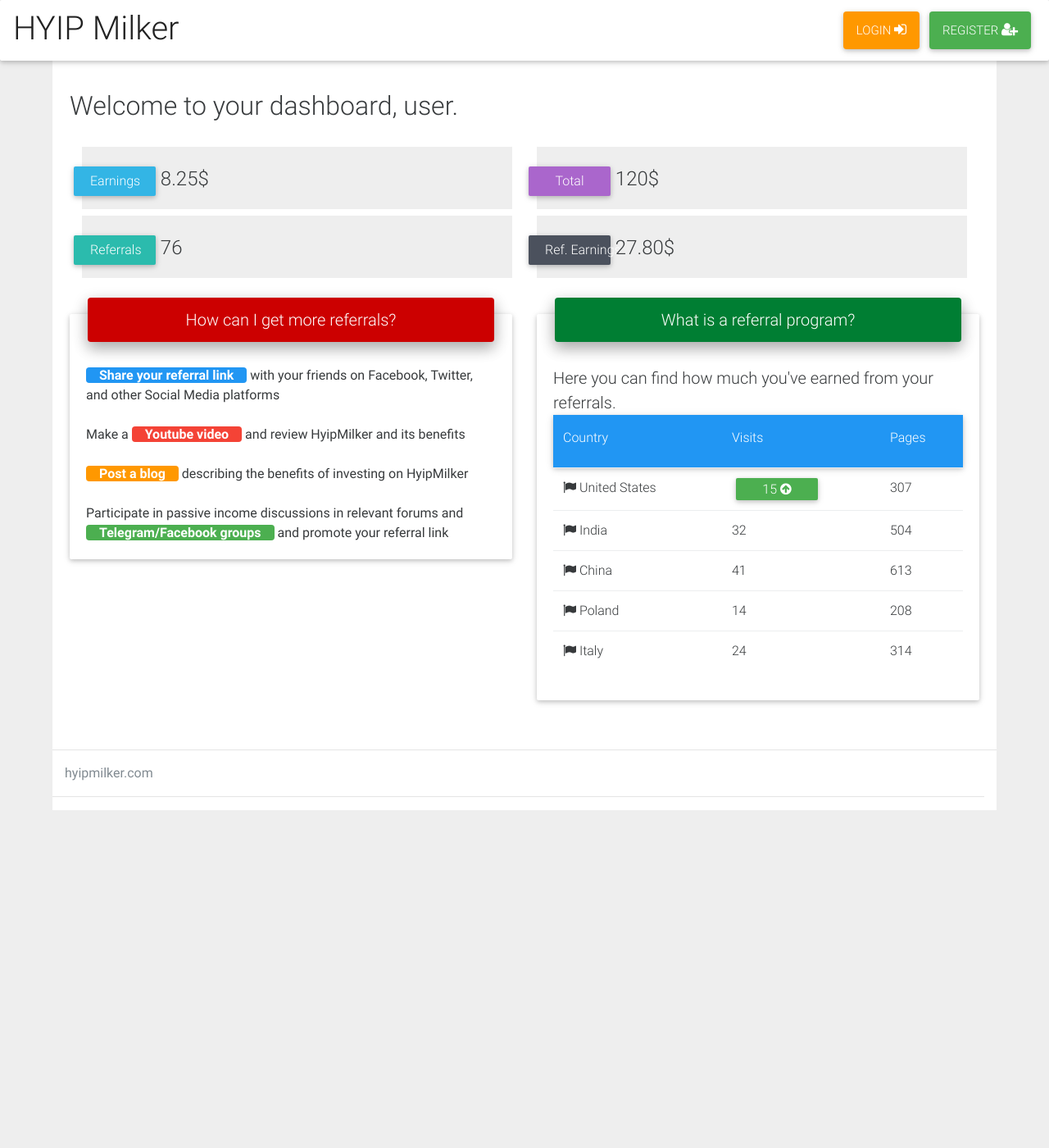
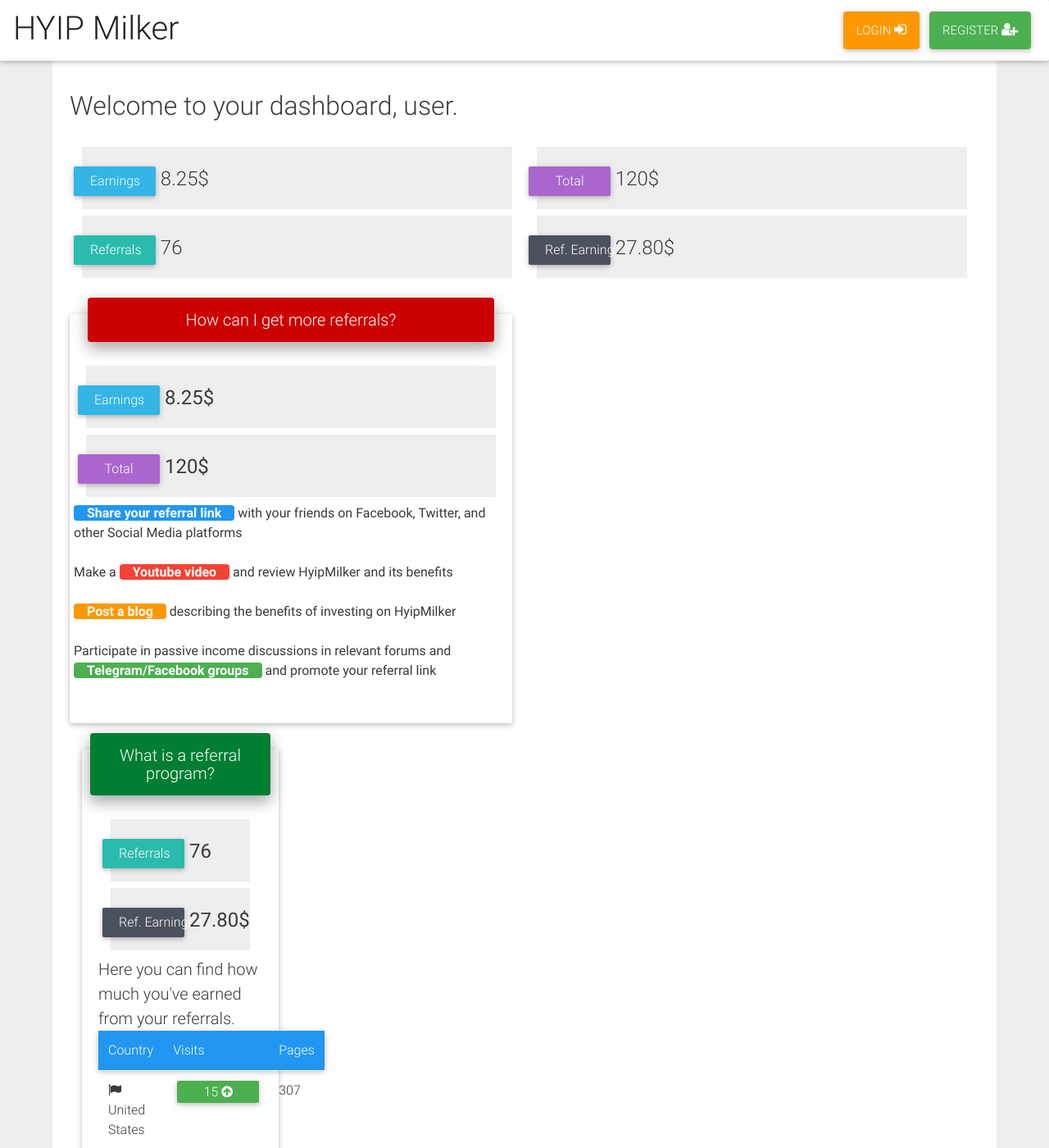
Before and after one commit to hm-gthb/hm-gthb.github.io, a Jekyll site: the page built from dashboard.html, in a window 1280 px wide and 1400 px high. Shown: the whole window at 82% size. Built offline with Jekyll 4.4.1, drawn with Linux system fonts in a browser that asks for light colours; nearby versions of some CDN libraries.

Commit message:
Update dashboard.html

```diff
--- a/dashboard.html
+++ b/dashboard.html
@@ -41,6 +41,18 @@
               </div>
 
               <div class="card-block">
+
+
+      <div class="row">
+        <div class="col-lg-12">
+          <h4 class="pb-1" style = "background-color:#eee"><span class="tag big-tag info-color mt-2" style="margin-left:-10px">Earnings</span> 8.25$</h4>
+        </div>
+        <div class="col-lg-12">
+          <h4 class="pb-1" style = " background-color:#eee"><span class="tag big-tag secondary-color mt-2" style="margin-left:-10px">Total</span> 120$</h4>
+        </div>
+
+
+
                 <b class = "rounded blue px-1 text-white">Share your referral link</b> with your friends on Facebook, Twitter, and other Social Media platforms
                 <br>
                 <br>
@@ -67,11 +79,18 @@
 
               <div class="card-block">
 
+        <div class="col-lg-12">
+          <h4 class="pb-1" style = "background-color:#eee"><span class="tag big-tag default-color mt-2" style="margin-left:-10px">Referrals</span> 76</h4>
+        </div>
+        <div class="col-lg-12">
+          <h4 class="pb-1" style = "background-color:#eee"><span class="tag big-tag stylish-color mt-2" style="margin-left:-10px">Ref. Earnings</span>  27.80$</h4>
+        </div>
+
                 <span class = "lead">
                   Here you can find how much you've earned from your referrals.
                 </span>
 
-                <table class="table large-header">
+                <table class="table">
                   <thead>
                     <tr class = "blue">
                       <th>Country</th>
```
